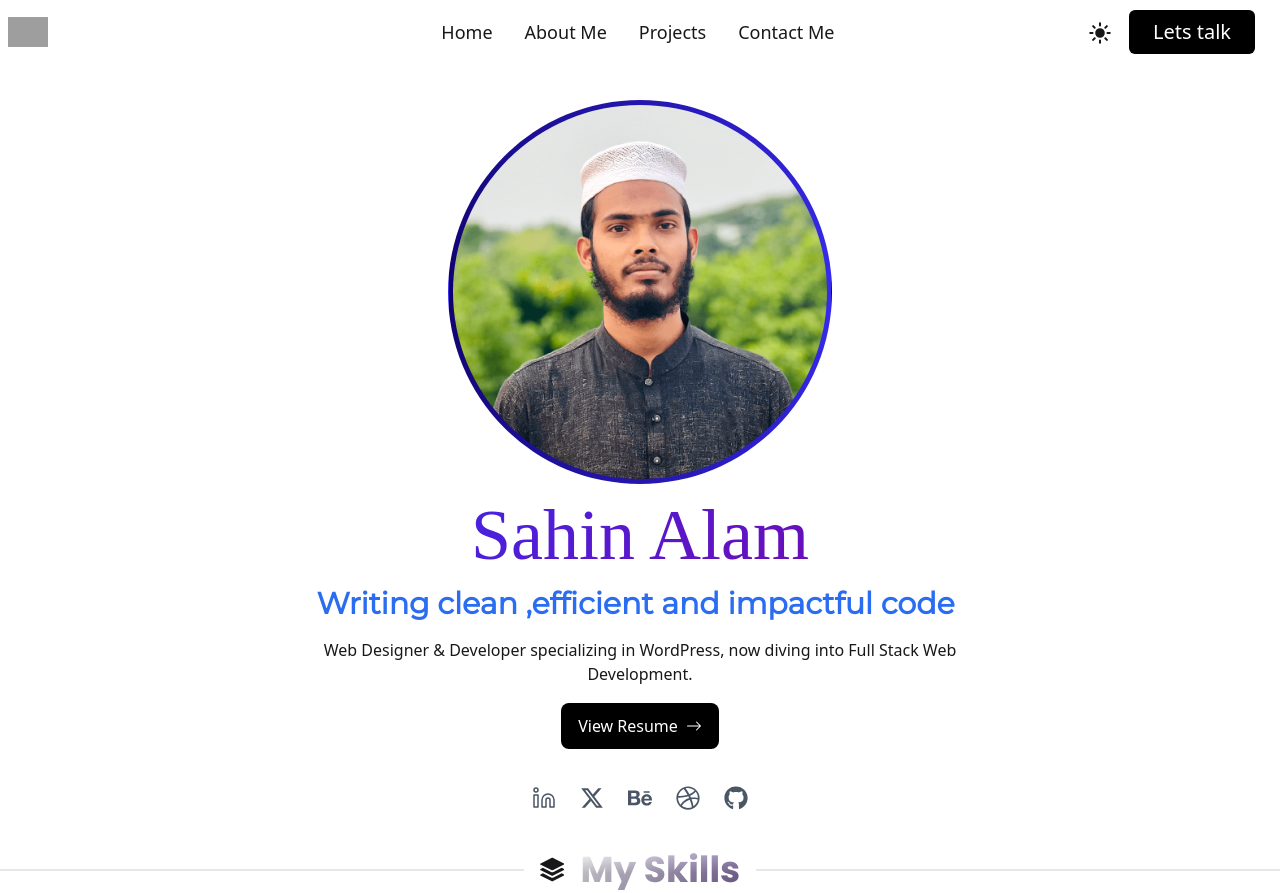
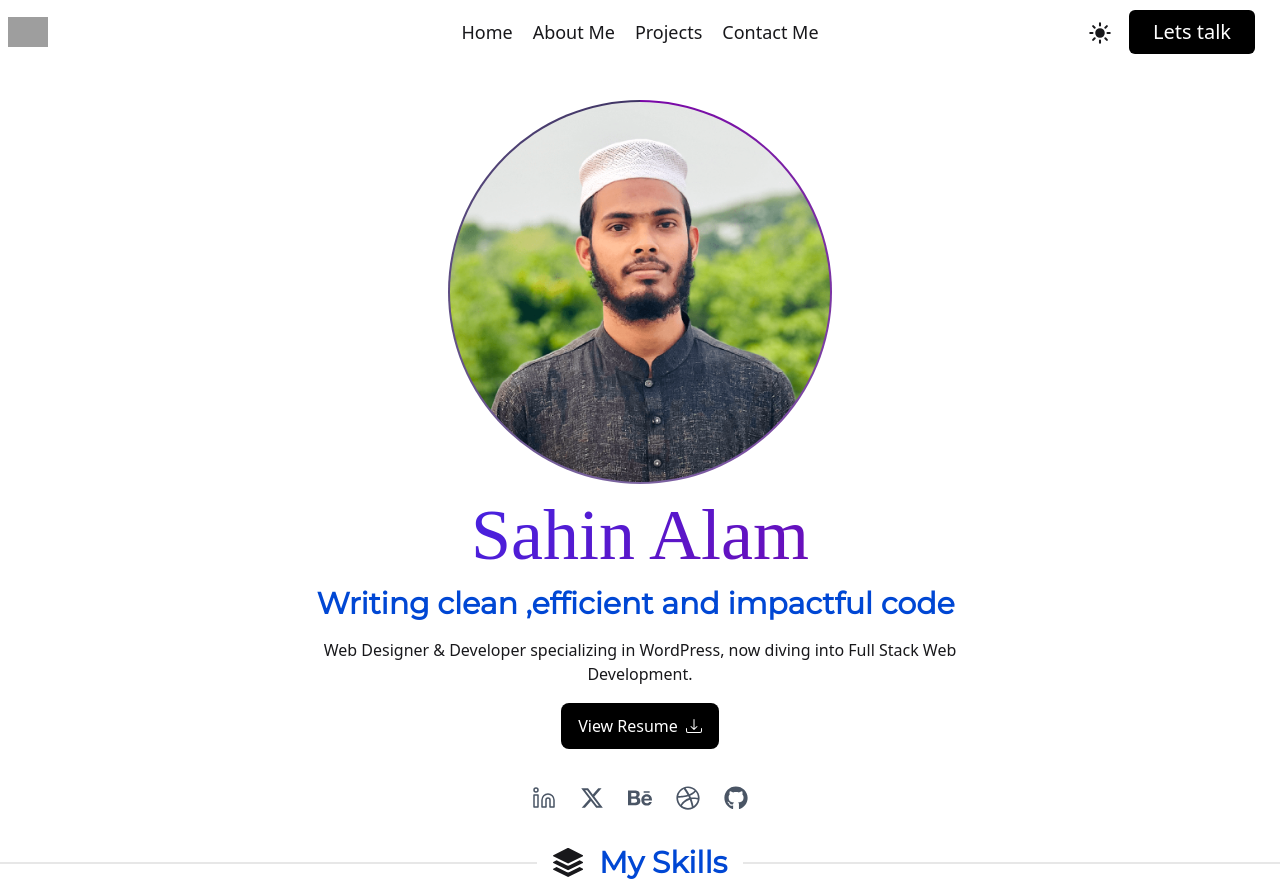
Before and after one commit to sahinhub/my-portfolio, a React (Vite) app: page / in a window 1280 px wide. Shown: the top 893 px of the page. Built offline with nearby package versions, Linux system fonts and the light colour scheme; grey boxes are pictures that could not be loaded; a web font is replaced by a local one.

Commit message:
menu fixed

```diff
--- a/src/components/Header.jsx
+++ b/src/components/Header.jsx
@@ -1,15 +1,22 @@
-import { Link, NavLink, useNavigate } from 'react-router';
+import { Link, NavLink, useNavigate, useLocation } from 'react-router';
 import ThemeToggle from './ThemeToggle';
-import { useContext, useState } from 'react';
+import { useContext, useState, useEffect } from 'react';
 import { ThemeContext } from '../context/themeContext';
 
 const Header = () => {
     const navigate = useNavigate();
+    const location = useLocation();
+    const { isdark } = useContext(ThemeContext);
+    const [isOpen, setOpen] = useState(false);
+
+
+    useEffect(() => {
+        setOpen(false);
+    }, [location.pathname]);
+
     const handleNavigate = () => {
         navigate('/contact-me');
     };
-    const { isdark } = useContext(ThemeContext);
-    const [isOpen, setOpen] = useState(false);
 
     const navlinks = [
         { path: '/', label: 'Home' },
@@ -19,28 +26,36 @@ const Header = () => {
     ];
 
     return (
-        <div className="container mx-auto ">
-            <div className="navbar relative">
+        <div className="container mx-auto p-1 lg:p-0 ">
+            <div className="navbar relative px-0 lg:p-2">
                 {/* Logo */}
-                <div className="navbar-start flex-1/3">
+                <div className="navbar-start flex-1/6">
                     <NavLink to="/" className="text-xl">
                         <img className="w-10" src="https://i.postimg.cc/DymWhPxY/logo.png" alt="Sahin" />
                     </NavLink>
                 </div>
 
                 {/* Desktop Menu */}
-                <div className="navbar-center hidden lg:flex flex-1/3 ">
-                    <ul className="menu-horizontal px-3 space-x-8 transition-all">
+                <div className="navbar-center hidden justify-center items-center text-center lg:flex flex-3/6 ">
+                    <ul className="menu-horizontal px-4 space-x-5 transition-all">
                         {navlinks.map(link => (
                             <li key={link.path}>
-                                <Link to={link.path} className="text-lg menuLink">{link.label}</Link>
+                                <NavLink
+                                    to={link.path}
+                                    className={ `
+                                    text-lg menuLink
+                                    `}
+                                >
+                                    {link.label}
+                                </NavLink>
                             </li>
                         ))}
                     </ul>
+
                 </div>
 
                 {/* Right Side */}
-                <div className="navbar-end flex-1/2 lg:flex-1/3 space-x-4">
+                <div className="navbar-end flex-1/2 lg:flex-1/6 space-x-4">
                     <ThemeToggle />
                     <div className={` hidden lg:block ${isdark && 'btnAnimation'} p-[1px] rounded-lg`}>
                         <button
@@ -55,7 +70,7 @@ const Header = () => {
                     <div className="lg:hidden overflow-hidden">
                         <button
                             onClick={() => setOpen(!isOpen)}
-                            className="btn btn-rounded cursor-pointer "
+                            className="border border-[#b6b6b632] bg-transparent p-1 btn rounded-lg cursor-pointer "
                         >
                             {/* Hamburger / Close Icons */}
                             {isOpen ? (
@@ -81,16 +96,17 @@ const Header = () => {
                             )}
                         </button>
 
-                        <div className={`z-10 top-14 right-0 w-full absolute h-[220px] transition-all ${isdark ? 'menuBGDark' : 'menuBGLight'} duration-500 ease-in-out ${isOpen ? 'opacity-100 translate-y-0 flex' : 'opacity-0 -translate-y-10 pointer-events-none'} py-2 rounded-lg p-3`}>
+                        {/* Mobile Dropdown */}
+                        <div className={`z-10 top-14 right-0 w-full absolute h-[220px] transition-all ${isdark ? 'menuBGDark' : 'menuBGLight'} duration-500 ease-in-out ${isOpen ? 'opacity-100 translate-y-0 flex' : 'opacity-0 -translate-y-10 pointer-events-none'} py-2 rounded-lg p-2`}>
                             <ul className="space-x-3 space-y-2 w-full">
                                 {navlinks.map(link => (
                                     <li
                                         key={link.path}
-                                        className={`
-                                                ${isdark ? 'hover:bg-blue-950' : 'hover:bg-black hover:text-white'}
-                                                transition-background duration-500 ease-in-out
-                                                py-2 px-2 rounded-md cursor-pointer w-full
-                                            `}
+                                        className={` focus:bg-black
+                                            ${isdark ? 'hover:bg-[#1616ff]' : 'hover:bg-black hover:text-white'}
+                                            transition-all duration-500 ease-in-out
+                                            py-2 px-3 rounded-md cursor-pointer w-full
+                                        `}
                                     >
                                         <Link to={link.path} className="text-lg w-full block">
                                             {link.label}
@@ -98,12 +114,8 @@ const Header = () => {
                                     </li>
                                 ))}
                             </ul>
-
                         </div>
-
-
                     </div>
-
                 </div>
             </div>
         </div>
--- a/src/components/Hero.jsx
+++ b/src/components/Hero.jsx
@@ -1,7 +1,7 @@
 import React, { useContext } from 'react';
 import heroImage from '../assets/sahin.png'
 import { Typewriter } from 'react-simple-typewriter';
-import { BsArrowRight } from 'react-icons/bs';
+import { BsArrowDown, BsArrowRight, BsDownload } from 'react-icons/bs';
 import { FaBehance, FaDribbble, FaGithub, FaLinkedinIn, FaTwitter } from 'react-icons/fa';
 import { FaX, FaXTwitter } from 'react-icons/fa6';
 import { Linkedin } from 'lucide-react';
@@ -19,9 +19,9 @@ const Hero = () => {
             <div className=" min-h-[450px] overflow-hidden">
                 <div className="hero-content text-center mx-auto ">
                     <div className="lg:max-w-3xl w-full flex flex-col justify-center items-center gap-4">
-                        <div className='bgGradientAnim rounded-full p-1 w-1/2 lg:max-w-full'><img className='rounded-full w-full' src={heroImage} alt="Sahin Alam" /></div>
+                        <div className={`${isdark?'bgGradientAnim':'bgGradientAnimLight'} rounded-full p-[2px] w-1/2 lg:max-w-full`}><img className='rounded-full w-full' src={heroImage} alt="Sahin Alam" /></div>
                         <h1 className="text-7xl myName w-2xl headingGradient">Sahin Alam</h1>
-                        <h3 className="max-w-full text-2xl lg:text-3xl font-extrabold font-[montserrat]">
+                        <h3 className={`${isdark && 'headingGradient'} max-w-full text-2xl lg:text-3xl font-extrabold font-[montserrat]`}>
 
                             <Typewriter
                                 words={[
@@ -38,8 +38,7 @@ const Hero = () => {
                                 deleteSpeed={50}
                                 delaySpeed={2500}
                                 onLoopDone={handleDone}
-                                onType={(count) => console.log(`Typing... word index: ${count}`)} // ✅ function
-                            />
+                               />
 
 
 
@@ -48,7 +47,7 @@ const Hero = () => {
                             Web Designer & Developer specializing in WordPress, now diving into Full Stack Web Development.
                         </p>
                         <div className={`${isdark&&'btnAnimation'} w-40 h-12 flex justify-center rounded-lg p-[1px]`}>
-                            <button className={`cursor-pointer ${isdark?'btnGradientDark':'btnBg'} w-full rounded-lg text-primary flex justify-center items-center gap-2`}>View Resume <BsArrowRight></BsArrowRight></button>
+                            <button className={`cursor-pointer ${isdark?'btnGradientDark':'btnBg'} w-full rounded-lg text-primary flex justify-center items-center gap-2`}>View Resume <BsDownload></BsDownload></button>
                         </div>
 
                         {/* Social Icon */}
--- a/src/components/SkillTechItem.jsx
+++ b/src/components/SkillTechItem.jsx
@@ -6,9 +6,9 @@ const SkillTechItem = ({techItem}) => {
     console.log(isdark);
     const {name,image_url}=techItem;
     return (
-        <div className={`flex justify-start items-center ${isdark? 'darkSkillTechBG ':' skillTechBg'}`}>
+        <div className={`skill-card flex gap-1 justify-between items-center border  ${isdark?'border-gray-600 bg-gray-800':'border-gray-300'}  bg-gray-50 py-1 px-[6px] rounded-lg text-center`}>
             <img className='w-10 h-auto' src={image_url} alt={name} />
-            <p className='text-amber-50 text-lg'>{name}</p>
+            <p className={`${isdark?'text-amber-50':'text-black'}  text-lg`}>{name}</p>
         </div>
     );
 };
--- a/src/index.css
+++ b/src/index.css
@@ -4,7 +4,7 @@
 :root {
   --color-primary: #F0F0F0;
   --color-secondary: #000000;
-  --color-heading: #2B6DF1;
+  --color-heading: #0047d4;
   --color-text: #717171;
   --color-darkText: #FEFEFE;
     --bg-color-1: hsla(0, 0%, 100%, 0);
@@ -37,13 +37,17 @@
 
 .bgGradientAnim {
   background: conic-gradient(from 90deg,
-
       var(--bg-color-2),
       var(--bg-color-4),
-      var(--bg-color-2));
+      var(--bg-color-2)
+      );
   background-size: 100% 100%;
   animation: gradientFlow 5s ease infinite;
   border: 1px solid transparent;
+}
+
+.bgGradientAnimLight{
+background: conic-gradient( #7905a7, #7c65a1, #0e013dcb);
 }
 
 @keyframes gradientFlow {
@@ -160,7 +164,17 @@
   color: white;
 }
 
+/* 💎 Card Hover Effects */
+.skill-card {
+  transition: transform 0.5s cubic-bezier(0.25, 1, 0.5, 1),
+              box-shadow 0.5s ease;
+  will-change: transform, box-shadow;
+}
 
+.skill-card:hover {
+  transform: translateY(-10px) scale(1.02);
+  box-shadow: 0 25px 45px rgba(0, 0, 0, 0.12);
+}
 .darkSkillTechBG {
   background: linear-gradient(157.33deg, var(--bg-color-2) 18.67%, var(--bg-color-4) 81.59%);
   padding: 4px ;
@@ -198,11 +212,15 @@ h3 {
 }
 
 .menuBGLight{
-  background: #dadada;
+  border: 1px solid rgb(232, 231, 231);
+  background: #dadadaad;
+  box-shadow: 0px 1px 15px #47474754;
+
 }
 .menuBGDark{
+  border: 1px solid #b6b6b632;
   background: #0e013ecb ;
-  box-shadow: 0px 2px 10px #050025;
+  box-shadow: 0px 1px 15px #050025;
 }
 
 .headingGradient {
--- a/src/pages/Home.jsx
+++ b/src/pages/Home.jsx
@@ -1,18 +1,18 @@
-import React from 'react';
+import React, { useContext } from 'react';
 import Hero from '../components/Hero';
 import { BsStack } from 'react-icons/bs';
 import SkillTechSection from '../components/SkillTechSection';
+import { ThemeContext } from '../context/themeContext';
 
 const Home = () => {
+  const {isdark}=useContext(ThemeContext);
     return (
        <div className='py-5 container mx-auto'>
             <Hero></Hero>
-              <div className="divider">
-                <BsStack className='text-6xl'></BsStack>
+              <div className="divider h-[1px]">
+                <BsStack className='text-7xl'></BsStack>
 
-              <h3 className='headingGradient font-[poppins] font-bold text-3xl lg:text-4xl'>My Skills</h3></div>
-
-
+              <h3 className={`${isdark&&'headingGradient'} font-[montserrat] font-bold lg:text-3xl text-2xl `}>My Skills</h3></div>
             <div className='mb-5'>
               {/* tech section */}
 
```
